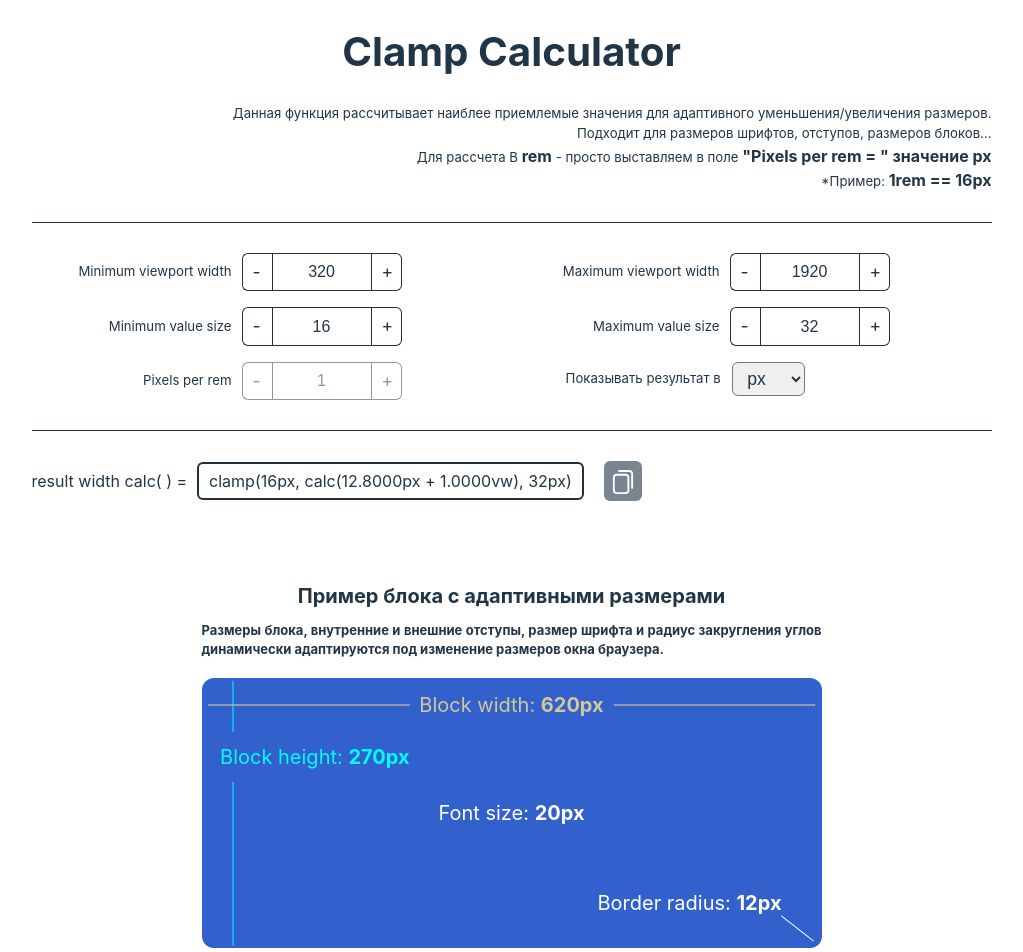
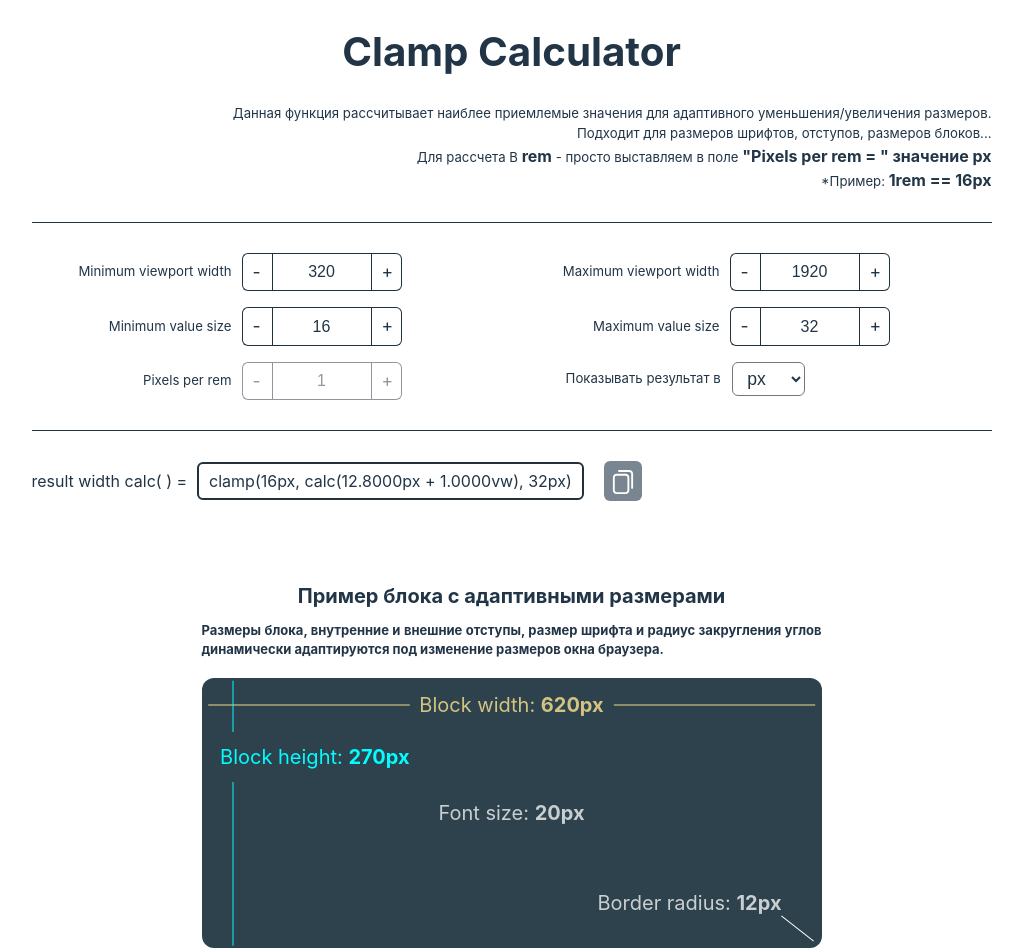
Before and after one commit to OlegKrechkovskiy/clamp-calculator, a React (Vite) app: page / in a window 1280 px wide. Shown: the top 952 px of the page, without its empty margins (121-1144 px from the left). Built offline with nearby package versions, Linux system fonts and the light colour scheme.

Commit message:
Заменил файл примера. Поправил стили.

```diff
--- a/src/assets/styles/scss/_variabels.scss
+++ b/src/assets/styles/scss/_variabels.scss
@@ -19,9 +19,6 @@
 
   /* transition */
   --transition: 0.3s ease;
-
-  /* other */
-  --filter_invert: invert(1);
 
   font-family: Inter, system-ui, Avenir, Helvetica, Arial, sans-serif;
   line-height: 1.5;
--- a/src/components/Example/Example.module.scss
+++ b/src/components/Example/Example.module.scss
@@ -12,8 +12,8 @@
   height: clamp(13.75rem, calc(12.2115rem + 7.6923vw), 16.875rem);
   margin: 1rem auto 0;
   padding: 10px;
-  color: white;
-  background-color: var(--primary_blue, rgb(50, 96, 204));
+  color: rgba(255, 255, 255, 0.74);
+  background-color: rgba(46,66,77,1.0);
   font-size: clamp(12px, calc(8.4118px + 1.0588vw), 20px);
   border-radius: clamp(6px, calc(2.5714px + 0.8571vw), 12px);
 
@@ -46,7 +46,7 @@
     height: auto;
     padding: 0 10px;
     color: #f0da8ad8;
-    background-color: rgb(50, 96, 204);
+    background-color: rgba(46,66,77,1.0);
     transform: translate(-50%, -50%);
     text-align: center;
     z-index: 10;
@@ -61,7 +61,7 @@
     height: auto;
     padding: 10px 0;
     color: #03fcff;
-    background-color: rgb(50, 96, 204);
+    background-color: rgba(46,66,77,1.0);
     // text-align: center;
     z-index: 10;
   }
@@ -112,6 +112,5 @@
   &-img {
     width: 100%;
     border-radius: 6px;
-    filter: var(--filter_invert);
   }
 }
--- a/src/components/Fields/Fields.module.scss
+++ b/src/components/Fields/Fields.module.scss
@@ -82,6 +82,7 @@
   // max-width: 100px;
   text-align: center;
   color: var(--text_color);
+  background-color: var(--background);
   border: 1px solid var(--grey);
   // border-bottom: 1px solid var(--grey);
   // border-right: 1px solid var(--grey);
--- a/src/components/SelectUnit/SelectUnit.module.scss
+++ b/src/components/SelectUnit/SelectUnit.module.scss
@@ -32,6 +32,7 @@
   @media screen and (max-width: 500px) {
     text-align: center;
   }
+
   @media screen and (max-width: 420px) {
 
     flex: 0 1 150px;
@@ -43,6 +44,7 @@
   font-size: 1.1rem;
   border-radius: 6px;
   color: var(--text_color);
+  background-color: var(--background);
   cursor: pointer;
   transition: var(--transition);
 
```
Also changed, not shown: 1 other file (tests, documents, lock files or other folders).
